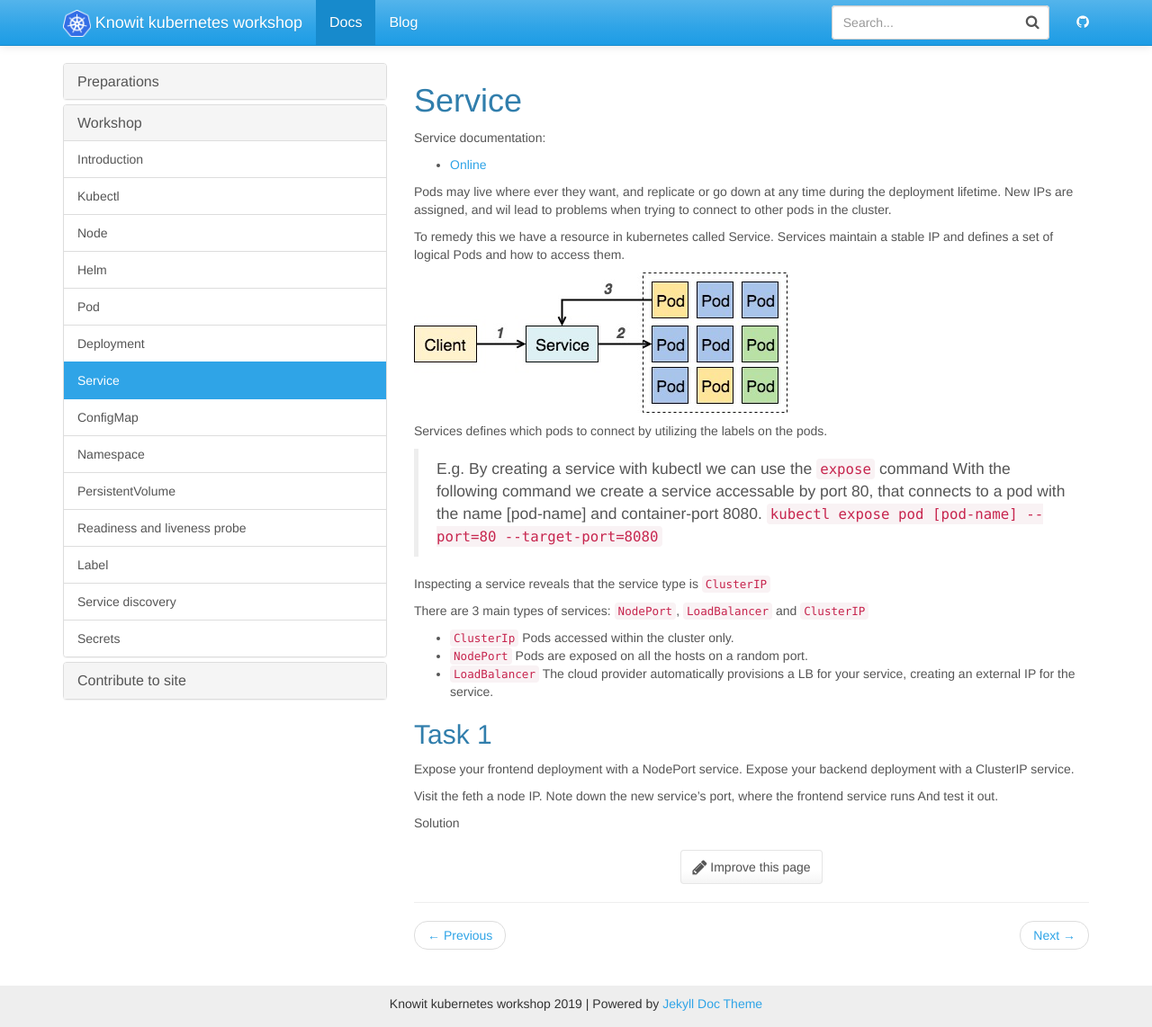
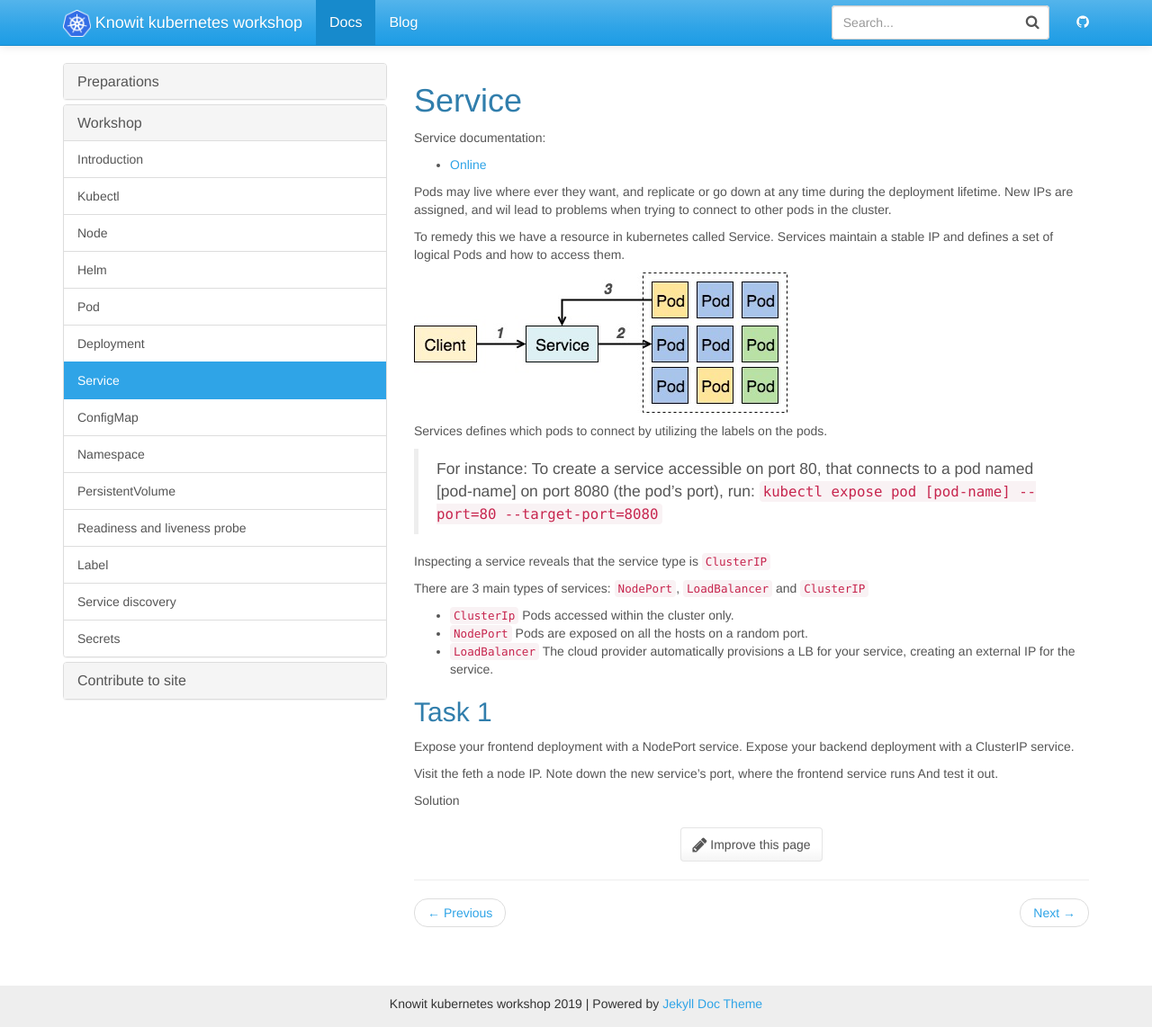
Before and after one commit to knowit/kubernetes-workshop, a Jekyll site: the page built from docs/_docs/workshop/service.md, in a window 1280 px wide and 1142 px high. Shown: the whole window at 90% size. Built offline with Jekyll 4.4.1, drawn with Linux system fonts in a browser that asks for light colours.

Commit message:
Rewording

```diff
--- a/docs/_docs/workshop/service.md
+++ b/docs/_docs/workshop/service.md
@@ -19,10 +19,8 @@
 
 Services defines which pods to connect by utilizing the labels on the pods.
 
-> E.g. By creating a service with kubectl we can use the `expose` command
-With the following command we create a service accessable by port 80,
-that connects to a pod with the name [pod-name] and container-port 8080.
-`kubectl expose pod [pod-name] --port=80 --target-port=8080`
+> For instance: To create a service accessible on port 80, that connects to a pod named [pod-name]
+on port 8080 (the pod's port), run: `kubectl expose pod [pod-name] --port=80 --target-port=8080`
 
 Inspecting a service reveals that the service type is `ClusterIP`
 
```
